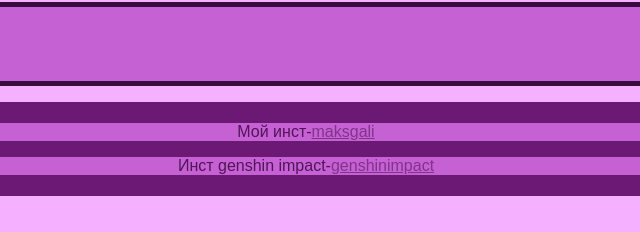
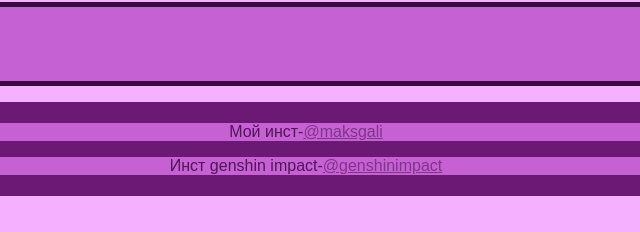
Before and after one commit to anonimusmaksim/keqing_build, a plain HTML site: page index.html in a window 1280 px wide. Shown: the part 565-797 px from the top of the page, 334-974 px from the left. Drawn offline with Linux system fonts and the light colour scheme.

Commit message:
Update index.html

```diff
--- a/index.html
+++ b/index.html
@@ -1,7 +1,7 @@
 <html>
     <head>
         <link rel="stylesheet" href="style.css"/>
-        <title>билды на Кэ Цин</title>
+        <title>билды на Кэ Цин (машина для убийств)</title>
     </head>
         <header>
             <img src="https://static10.tgstat.ru/channels/_0/39/393ac047d61142305223c63629611c73.jpg"><a href="https://genshin.mihoyo.com/ru/download">Скачать genshin impact</a>
@@ -17,7 +17,7 @@
             | Корону на % Атаки или рейтинг крита |</p>
         </main>
         <footer>
-            <p>Мой инст-<a href="https://www.instagram.com/maksgali/">maksgali</a></p>
-            <p>Инст genshin impact-<a href="https://www.instagram.com/genshinimpact/">genshinimpact</a></p>
+            <p>Мой инст-<a href="https://www.instagram.com/maksgali/">@maksgali</a></p>
+            <p>Инст genshin impact-<a href="https://www.instagram.com/genshinimpact/">@genshinimpact</a></p>
         </footer>
 </html>
```
